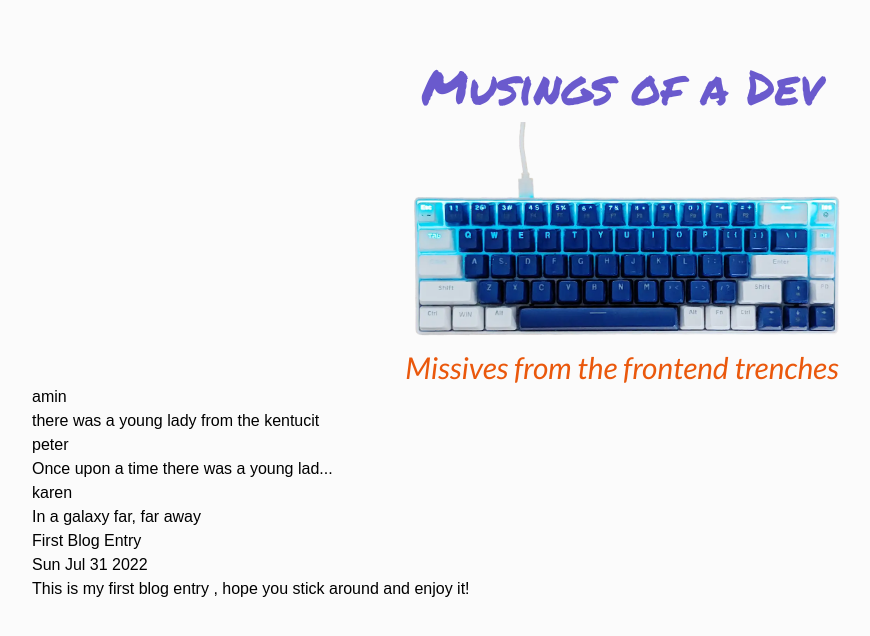
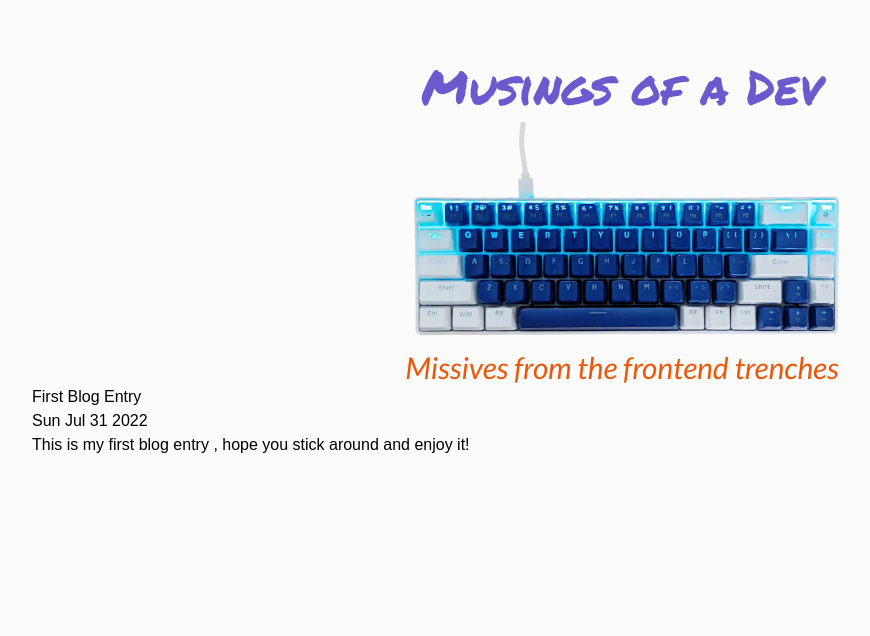
Before and after one commit to mohdaminkhan/musings, a Next.js app: page / in a window 1280 px wide. Shown: the top 636 px of the page, without its empty margins (18-888 px from the left). Built offline with nearby package versions, Linux system fonts and the light colour scheme; a web font is replaced by a local one.

Commit message:
FIX:type errors and paths

```diff
--- a/components/main.article.tsx
+++ b/components/main.article.tsx
@@ -1,8 +1,8 @@
 
-interface Post {
+interface BlogPostEntry {
 
-	name: string,
-	dateAuthored: Date,
+	heading: string,
+	dateAuthored: string,
 	body: string,
 
 }
--- a/pages/index.tsx
+++ b/pages/index.tsx
@@ -2,9 +2,9 @@ import * as React from 'react';
 import { useReducer, Fragment } from 'react';
 import { Title } from '../components/title'
 import { BlogPost } from '../components/main.article';
-import { entries } from './mock/entries'
+import { entries } from '../mock/entries'
 
-const posts: Post[] = [{ name: "amin", date: Date.now().toString(), body: "there was a young lady from the kentucit" }, { name: "peter", date: Date.now().toString(), body: "Once upon a time there was a young lad..." }, { name: "karen", date: Date.now().toString(), body: "In a galaxy far, far away" }]
+const posts = [{ name: "amin", date: Date.now().toString(), body: "there was a young lady from the kentucit" }, { name: "peter", date: Date.now().toString(), body: "Once upon a time there was a young lad..." }, { name: "karen", date: Date.now().toString(), body: "In a galaxy far, far away" }]
 
 
 export function getStaticProps() {
@@ -20,13 +20,8 @@ export function getStaticProps() {
 
 
 
-interface IndexProps extends React.PropsWithChildren {
 
-  results: Post[]
-
-
-}
-const Home: React.FC<IndexProps> = ({ results: [...myposts] }) => {
+const Home = ({ results: [...myposts] }) => {
 
 
   const [savedPosts, dispatch] = useReducer((state, action) => { return [...state, action] }, posts)
@@ -35,7 +30,6 @@ const Home: React.FC<IndexProps> = ({ results: [...myposts] }) => {
   return (
     <div>
       <Title />
-      {myposts.map(post => { return <div key={post.name}>{post.name}<p>{post.body}</p></div> })}
       <div>
         <BlogPost body={entries?.featured.body} heading={entries?.featured.heading} dateAuthored={entries?.featured.date} />
       </div>
```
Also changed, not shown: mock/entries.ts (renamed from pages/mock/entries.ts).
